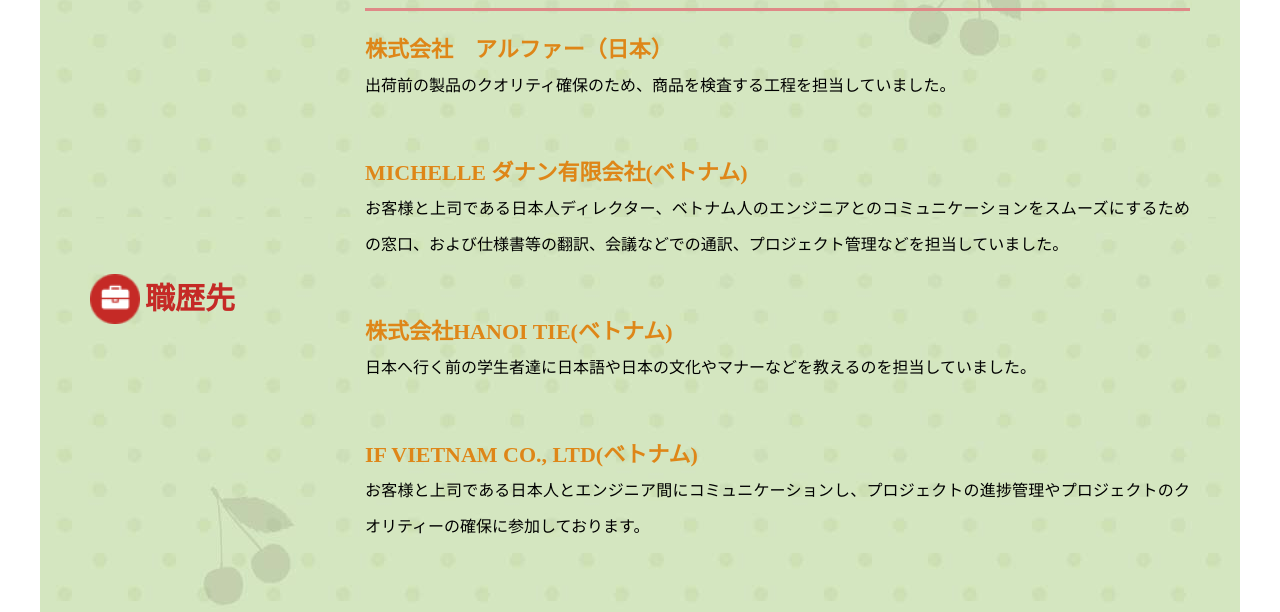
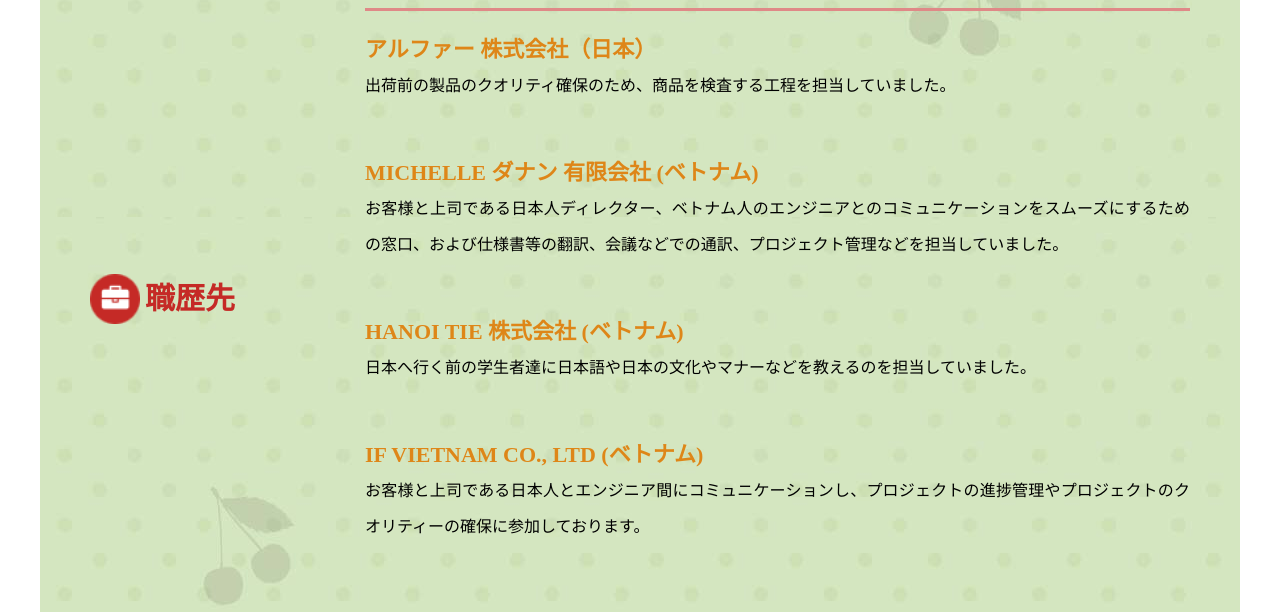
Before and after one commit to lanhYasha/Lanh-Nguyen-profile, a plain HTML site: page index.html in a window 1280 px wide. Shown: the part 650-1262 px from the top of the page. Drawn offline with Linux system fonts and the light colour scheme.

Commit message:
update html

```diff
--- a/index.html
+++ b/index.html
@@ -82,19 +82,19 @@
 			<div class="content_text">
 				<ul class="content_text_list_specil">
 					<li class="content_text_item">
-						<h5>株式会社　アルファー（日本）</h5>
+						<h5>アルファー 株式会社（日本）</h5>
 						<p>出荷前の製品のクオリティ確保のため、商品を検査する工程を担当していました。</p>
 					</li>
 					<li class="content_text_item">
-						<h5>Michelle ダナン有限会社(ベトナム)</h5>
+						<h5>Michelle ダナン 有限会社 (ベトナム)</h5>
 						<p>お客様と上司である日本人ディレクター、ベトナム人のエンジニアとのコミュニケーションをスムーズにするための窓口、および仕様書等の翻訳、会議などでの通訳、プロジェクト管理などを担当していました。</p>
 					</li>
 					<li class="content_text_item">
-						<h5>株式会社HANOI TIE(ベトナム)</h5>
+						<h5>HANOI TIE 株式会社 (ベトナム)</h5>
 						<p>日本へ行く前の学生者達に日本語や日本の文化やマナーなどを教えるのを担当していました。 </p>
 					</li>
 					<li class="content_text_item">
-						<h5>IF Vietnam Co., Ltd(ベトナム)</h5>
+						<h5>IF Vietnam Co., Ltd (ベトナム)</h5>
 						<p>お客様と上司である日本人とエンジニア間にコミュニケーションし、プロジェクトの進捗管理やプロジェクトのクオリティーの確保に参加しております。 </p>
 					</li>
 				</ul>
```
